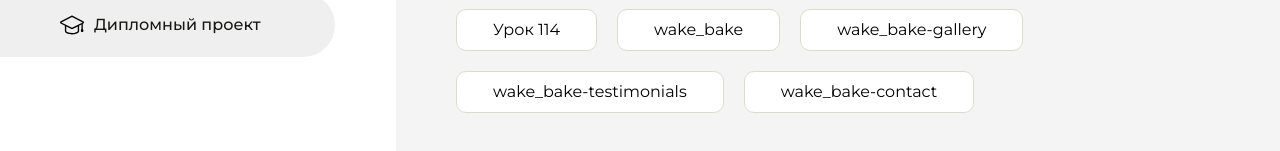
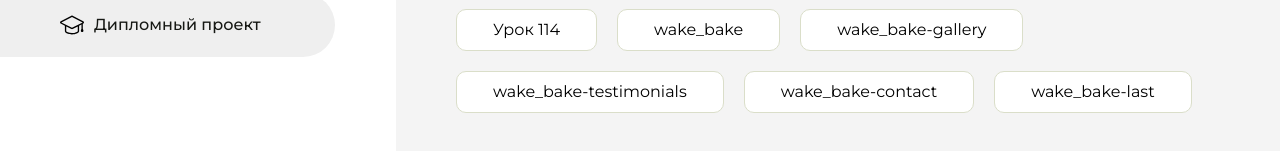
Before and after one commit to sashavan1999-blip/homework, a plain HTML site: page index.html in a window 1280 px wide. Shown: the part 415-566 px from the top of the page. Drawn offline with Linux system fonts and the light colour scheme.

Commit message:
Update index.html

```diff
--- a/index.html
+++ b/index.html
@@ -149,6 +149,9 @@
                     <li class="content__list-item">
                         <a href="wake_bake-4/wake_bake/index.html"> wake_bake-contact</a>
                     </li>
+                    <li class="content__list-item">
+                        <a href="wake_bake-5/wake_bake/index.html"> wake_bake-last</a>
+                    </li>
                 </ul>
             </div>
             <div class="content__block hidden" id="diplomBlock">
```
